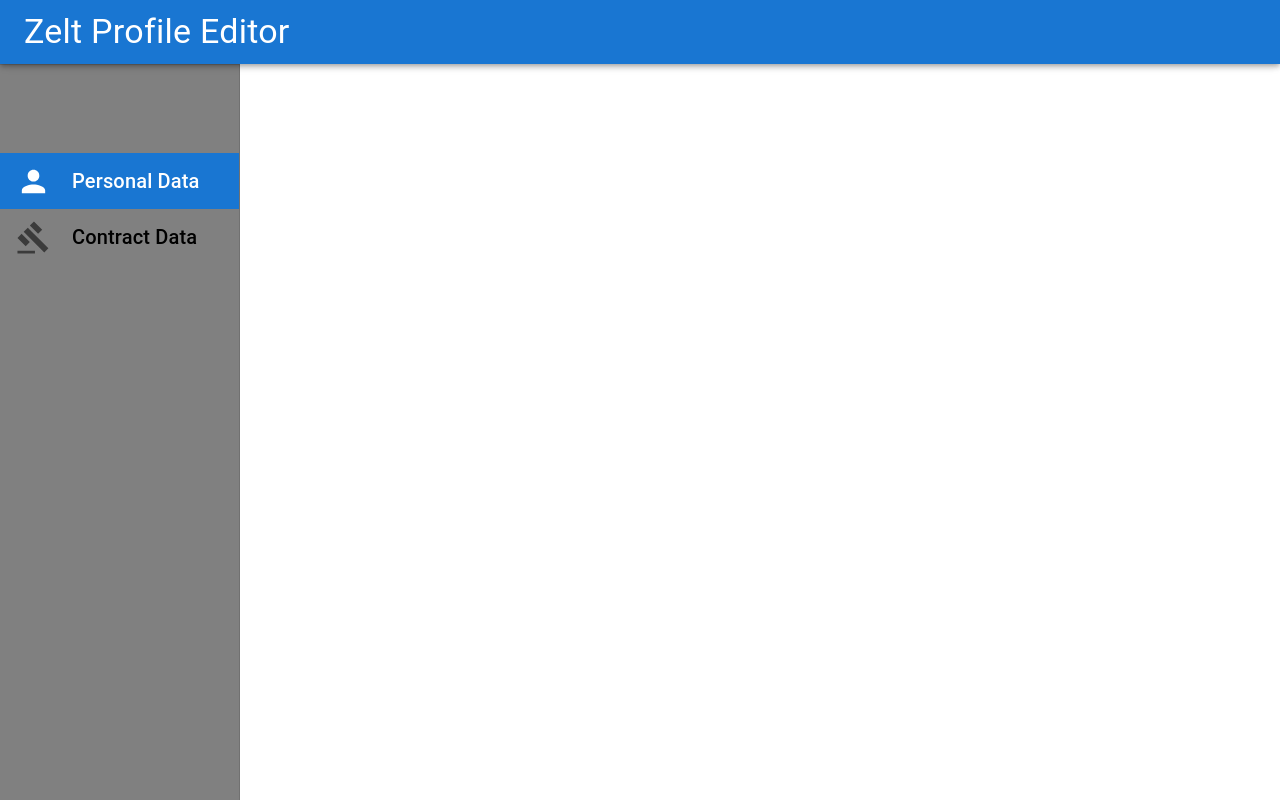
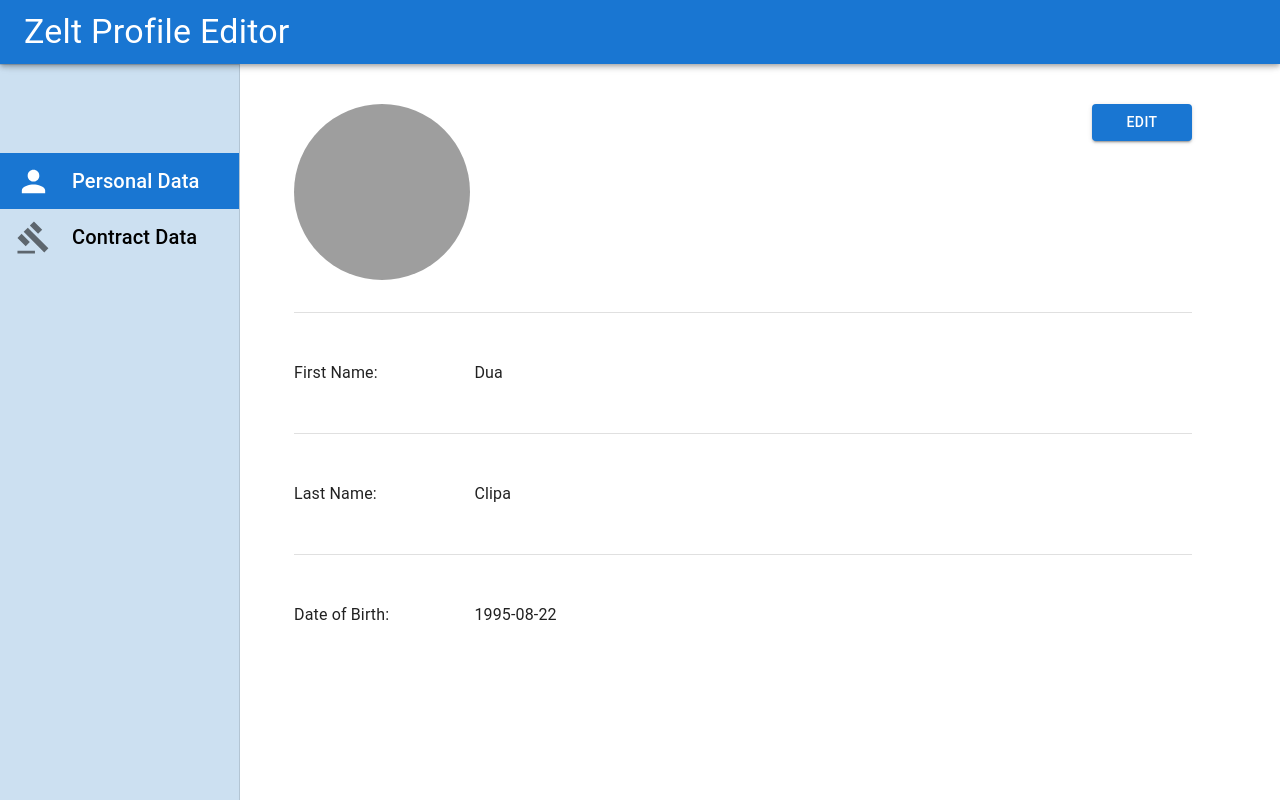
Before and after one commit to RubikSoftware/zelt-profile-editor, a React (Create React App) app: page /personal in a window 1280 px wide. Built offline with nearby package versions, Linux system fonts and the light colour scheme; grey boxes are pictures that could not be loaded.

Commit message:
update navbar css and width

```diff
--- /dev/null
+++ b/src/App.css
@@ -0,0 +1,9 @@
+.box-container {
+  margin-left: 30px;
+}
+
+@media only screen and (max-width: 800px) {
+  .box-container {
+    margin-left: 0px;
+  }
+}
--- a/src/App.tsx
+++ b/src/App.tsx
@@ -5,13 +5,30 @@
 import ContractData from './pages/ContractData';
 import NotFound from './pages/NotFound';
 import { Navbar } from './common/components';
+import './App.css';
 
 const drawerWidth = 240;
 export default function App() {
   return (
     <Box sx={{ display: 'flex' }}>
       <Navbar drawerWidth={drawerWidth} />
-
+      <Box
+        className="box-container"
+        component="main"
+        sx={{
+          flexGrow: 1,
+          p: 3,
+          mt: 10,
+          width: { sm: `calc(100% - ${drawerWidth}px)` },
+        }}
+      >
+        <Routes>
+          <Route path={'/personal'} element={<PersonalData />} />
+          <Route path={'/contract'} element={<ContractData />} />
+          <Route path={'/'} element={<Navigate replace to="/personal" />} />
+          <Route path={'*'} element={<NotFound />} />
+        </Routes>
+      </Box>
     </Box>
   );
 }
--- a/src/common/components/Navbar.tsx
+++ b/src/common/components/Navbar.tsx
@@ -134,7 +134,7 @@
             '& .MuiDrawer-paper': {
               boxSizing: 'border-box',
               width: drawerWidth,
-              backgroundColor: 'grey',
+              backgroundColor: 'rgb(204,224,241)',
             },
           }}
         >
@@ -147,7 +147,7 @@
             '& .MuiDrawer-paper': {
               boxSizing: 'border-box',
               width: drawerWidth,
-              backgroundColor: 'grey',
+              backgroundColor: 'rgb(204,224,241)',
             },
           }}
           open
```
